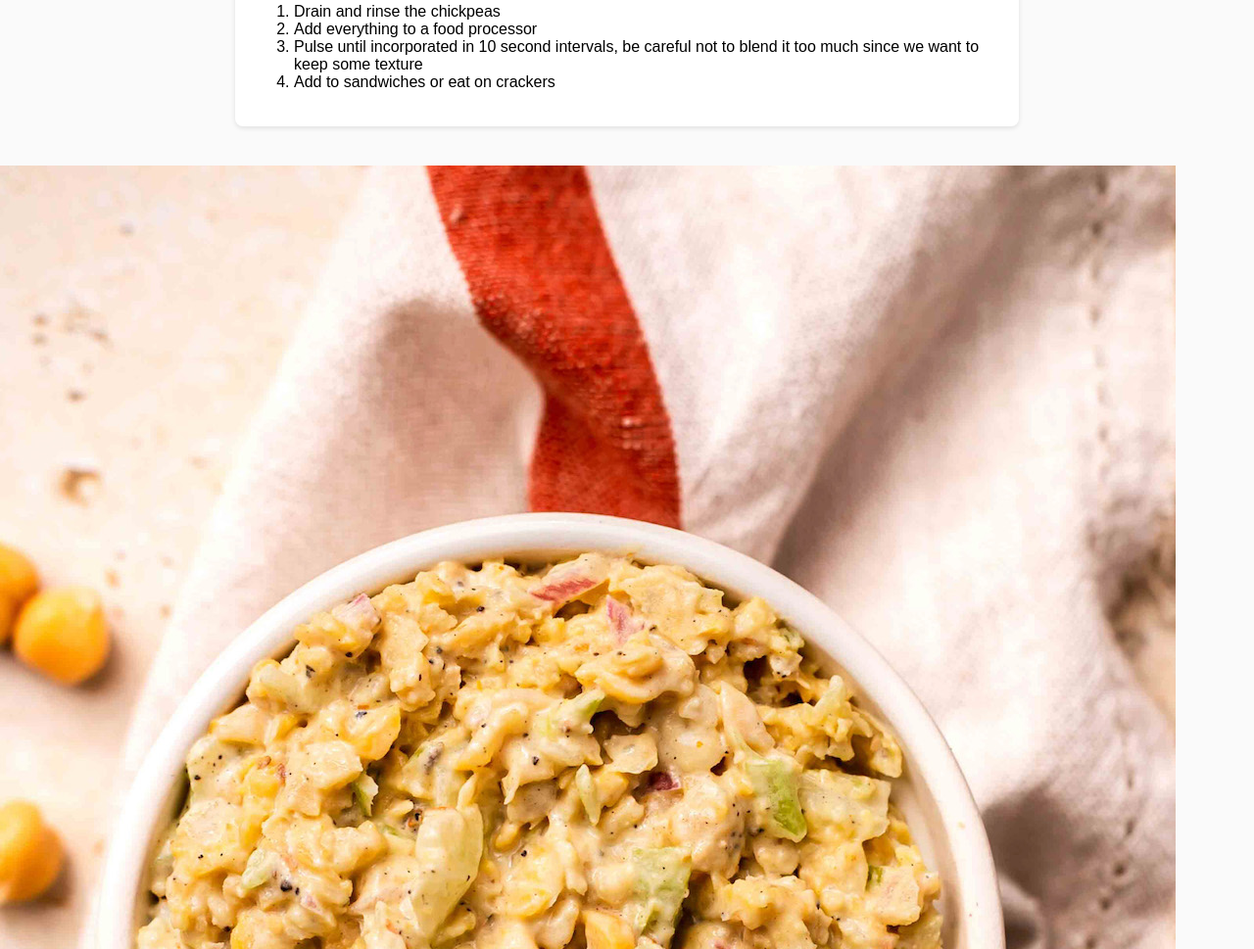
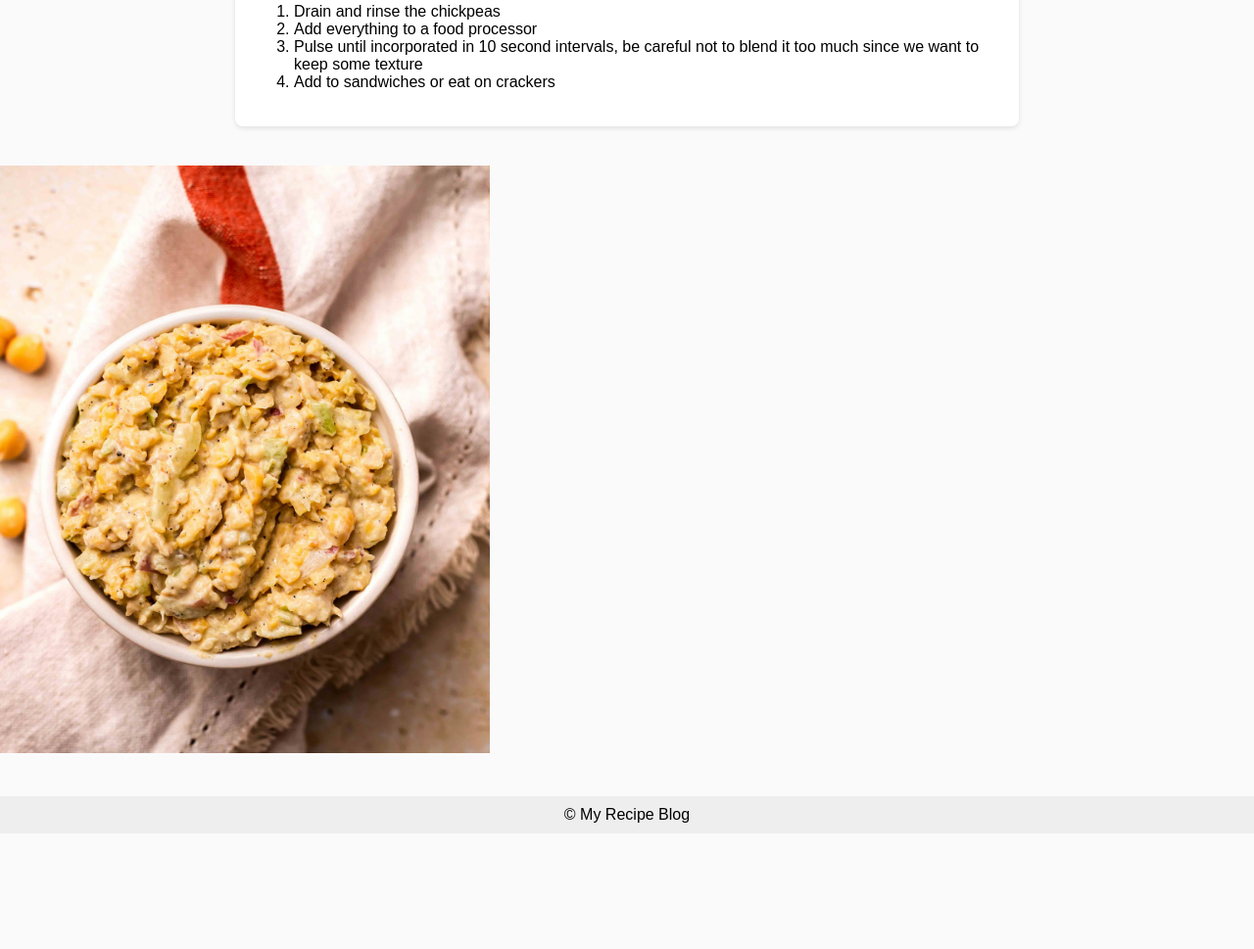
Before and after one commit to w0425986/symmetrical-octo-barnacle, a plain HTML site: page index.html in a window 1280 px wide. Shown: the part 540-1509 px from the top of the page at 98% size. After the commit the page ends 1391 px from the top, so only its background shows below. Drawn offline with Linux system fonts and the light colour scheme.

Commit message:
Update index.html

```diff
--- a/index.html
+++ b/index.html
@@ -81,7 +81,7 @@
 
     <!-- I'm going to insert the image below -->
   </div>
-  <a><img src=Vegan-chickpea-tuna-salad.jpg></a>
+  <a><img src=Vegan-chickpea-tuna-salad.jpg width="500" height="600"></a>
   <footer>
     &copy; My Recipe Blog
   </footer>
```
